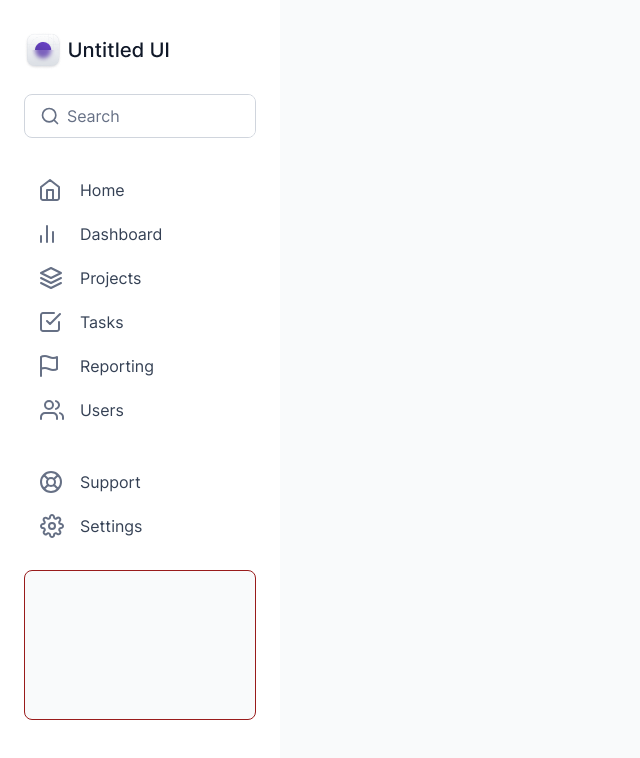
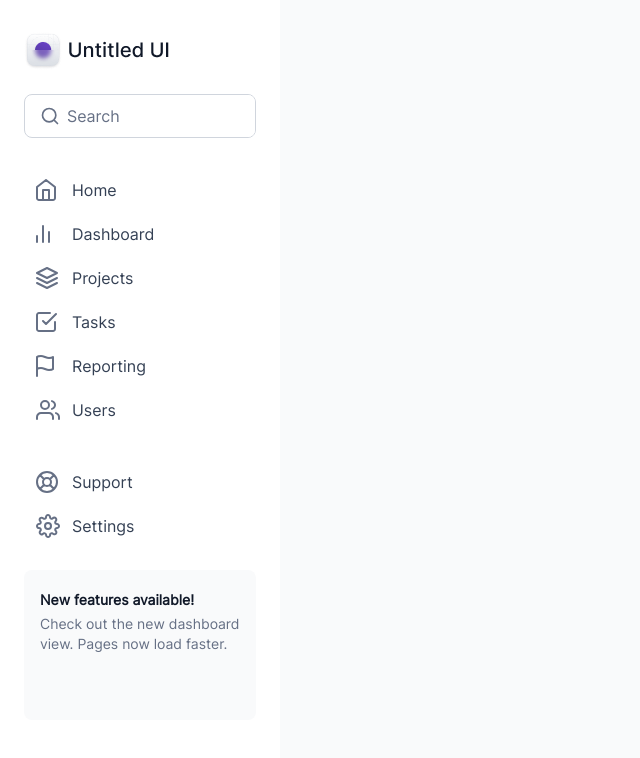
Before and after one commit to gude1/DashBoardUi, a React (Vite) app: page / in a window 1280 px wide. Shown: the top 758 px of the page, without its empty margins (0-640 px from the left). Built offline with nearby package versions, Linux system fonts and the light colour scheme.

Commit message:
designing sidebar

```diff
--- a/src/components/Button/Button.tsx
+++ b/src/components/Button/Button.tsx
@@ -14,10 +14,10 @@ export default function Button({
 }: ButtonProps) {
   return (
     <button
-      className={`relative flex items-center hover:text-color3 hover:bg-color5 rounded-md h h-10 w-full text-[#344054] py-2 px-3 ${className}`}
+      className={`relative flex items-center group hover:bg-color5 rounded-md font-medium h-10 w-full py-2 px-3 ${className}`}
     >
-      <div className="left-4 absolute">{lefticon}</div>
-      <span className="ml-4 absolute  left-10 font-medium text-base leading-6">
+      <div className="left-3 absolute">{lefticon}</div>
+      <span className="ml-4 absolute left-8 font-medium text-base text-[#344054] leading-6 group-hover:text-color3 group-hover:font-bold">
         {title}
       </span>
     </button>
--- a/src/components/SideBar/SideBar.tsx
+++ b/src/components/SideBar/SideBar.tsx
@@ -225,7 +225,15 @@ export default function SideBar({}: SideBarProps) {
             />
           </li>
         </ul>
-        <div className="bg-color5 rounded-lg mt-6 min-h-[150px] border border-red-800"></div>
+        <div className="bg-color5 flex flex-col rounded-lg mt-6 min-h-[150px] border-red-800 text-left py-5 px-4">
+          <span className="font-inter text-sm font-bold leading-5 text-color3">
+            New features available!
+          </span>
+
+          <span className="leading-5 font-normal text-sm text-color4 mt-1">
+            Check out the new dashboard view. Pages now load faster.
+          </span>
+        </div>
       </nav>
     </aside>
   );
```
